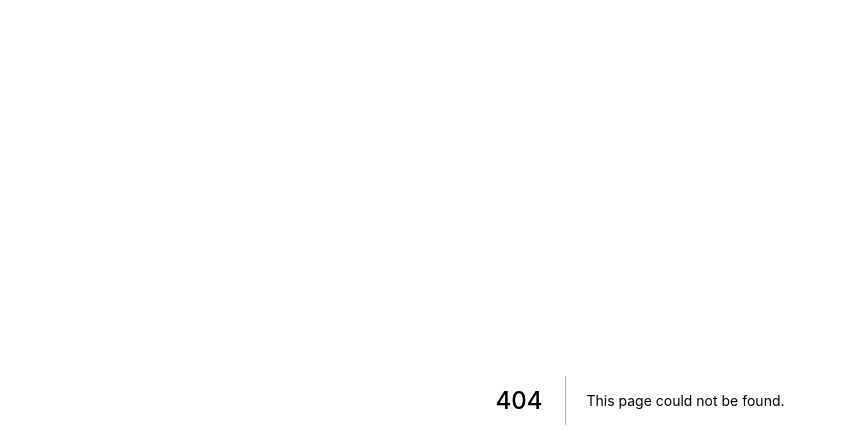
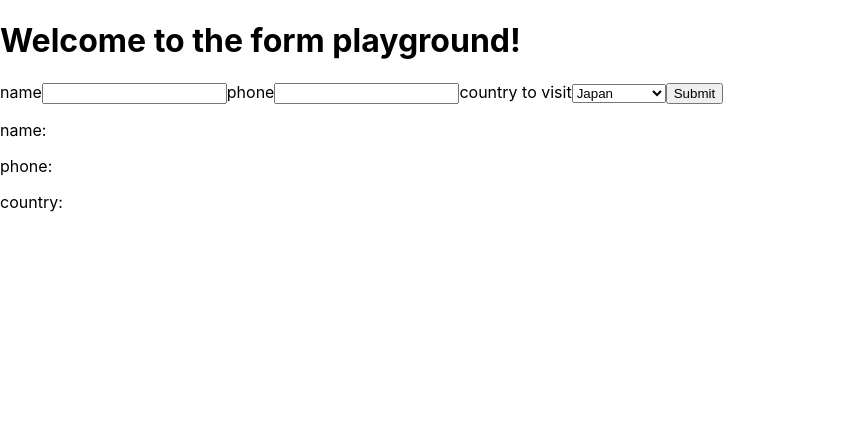
Before and after one commit to imteekay/crafting-frontend, a Next.js app in the folder react/: page /form in a window 1280 px wide. Before the commit this address had no page. Shown: the top 448 px of the page, without its empty margins (0-846 px from the left). Built offline with nearby package versions, Linux system fonts and the light colour scheme.

Commit message:
Add form

```diff
--- /dev/null
+++ b/react/pages/form/index.js
@@ -0,0 +1,72 @@
+import { useState } from 'react';
+
+const countriesToVisit = [
+  {
+    name: 'Japan',
+    value: 'japan',
+  },
+  {
+    name: 'Canada',
+    value: 'canada',
+  },
+  {
+    name: 'Korea',
+    value: 'korea',
+  },
+  {
+    name: 'Netherlands',
+    value: 'netherlands',
+  },
+];
+
+export const Home = () => {
+  const [name, setName] = useState('');
+  const [phone, setPhone] = useState('');
+  const [country, setCountry] = useState('');
+
+  const onSubmitForm = (event) => {
+    event.preventDefault();
+    console.log('heey', name, phone, country);
+  };
+
+  const handleName = (e) => setName(e.target.value);
+  const handlePhone = (e) => setPhone(e.target.value);
+  const handleCountry = (e) => setCountry(e.target.value);
+
+  return (
+    <>
+      <h1>Welcome to the form playground!</h1>
+
+      <form onSubmit={onSubmitForm}>
+        <label>
+          name
+          <input value={name} onChange={handleName} required />
+        </label>
+
+        <label>
+          phone
+          <input type="tel" value={phone} onChange={handlePhone} />
+        </label>
+
+        <label>
+          country to visit
+          <select value={country} onChange={handleCountry}>
+            {countriesToVisit.map(({ name, value }, index) => (
+              <option value={value} key={`${name}-${value}-${index}`}>
+                {name}
+              </option>
+            ))}
+          </select>
+        </label>
+
+        <button>Submit</button>
+      </form>
+
+      <p>name: {name}</p>
+      <p>phone: {phone}</p>
+      <p>country: {country}</p>
+    </>
+  );
+};
+
+export default Home;
```
